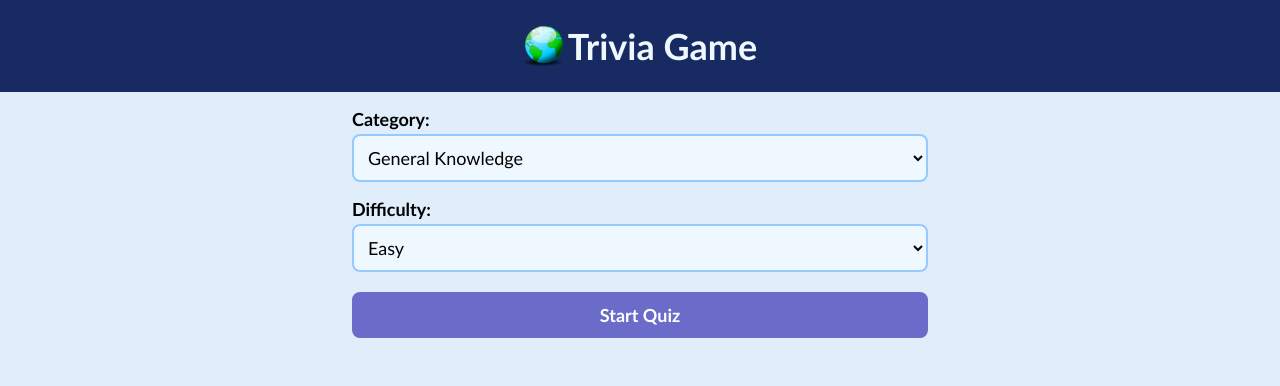
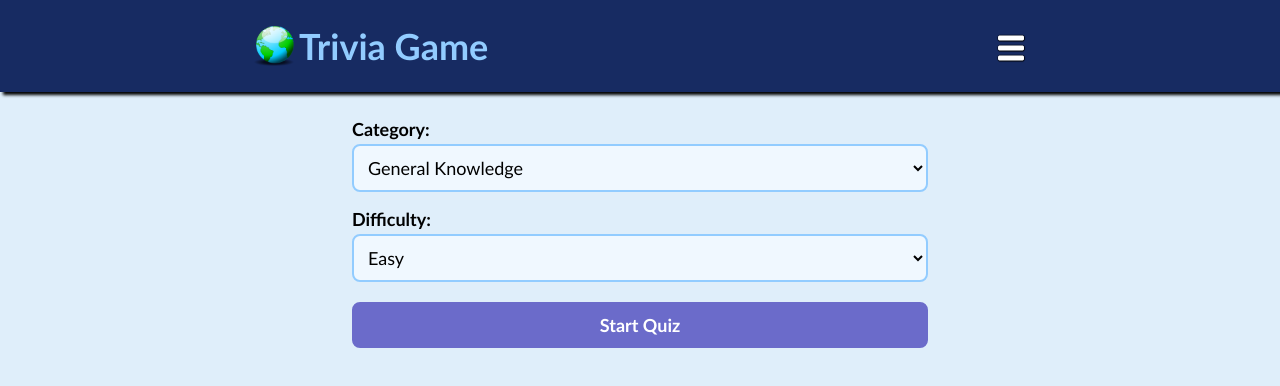
Before and after one commit to adrianmarceloledesma/trivia-game, a React (Vite) app: page / in a window 1280 px wide. Shown: the top 386 px of the page. Built offline with nearby package versions, Linux system fonts and the light colour scheme.

Commit message:
menu updated

```diff
--- a/src/App.css
+++ b/src/App.css
@@ -13,14 +13,17 @@
    font-size: 18px;
    margin: auto;
    overflow-wrap: break-word;
+
 }
 body{
    margin: auto;
    background-color: rgb(223, 238, 250);
+
 }
 .cont-components{
    margin: auto;
    width: 90%;
+   margin-top: 20px;
    @media(min-width: 400px){
      width: 80%;
    }
@@ -32,17 +35,24 @@ body{
     }
 
 }
+
+.cont-title-menu{
+   display: flex;
+   color: rgb(146, 204, 255);
+   background-color: rgb(23, 43, 98);
+   justify-content:space-around;
+   box-shadow: 3px 3px 3px black;
+   position: relative;
+   z-index: 3;
+}
+
 .cont-title{
    display: flex;
    justify-content: center;
    align-items: center;
-   color: aliceblue;
-   background-color: rgb(23, 43, 98);
-   margin-bottom: 10px;
 }
 .cont-title img{
    width: 40px;
-
 }
 h1{
   margin-left: 5px;
@@ -59,9 +69,48 @@ input, select{
    word-wrap: break-word;
    transition: all 0.5s ease;
 
+   box-sizing: border-box;
 }
 
-/* Efecto al hacer clic (focus) */
 input:focus, input:active {
   transform: scale(1.1);
 }
+
+.cont-menu{
+   text-align: center;
+   position: absolute;
+   top:90px;
+   right: 0;
+   width: 100%;
+   height: 70%;
+   background-color: rgb(23, 43, 98);
+   box-shadow: 2px 2px 2px black;
+   z-index: 2;
+   color: aliceblue;
+   transition: all 0.5s ease;
+
+   @media(min-width: 600px){
+      width: 18%;
+      height: auto;
+    }
+}
+.cont-menu p{
+   transition: all 0.5s ease;
+   cursor: pointer;
+}
+
+.cont-menu p:focus, .cont-menu p:active {
+  transform: scale(1.5);
+}
+.menu-burg-icon{
+   width: 30px;
+   height: 40px;
+   align-self:center;
+   margin-bottom: -4px;
+   transition: all 0.5s ease;
+   cursor: pointer;
+}
+
+.menu-burg-icon:focus, .menu-burg-icon:active {
+  transform: scale(2);
+}
--- a/src/App.tsx
+++ b/src/App.tsx
@@ -7,6 +7,8 @@ import FormOptions from "./components/FormOptions";
 import fetchTrivia from "./hooks/fetchTrivia";
 import Finished from "./components/Finished";
 import iconTitle from './icon-title.png'
+import iconMenu from './images/menu-icon.png'
+import iconX from './images/x.png'
 
 function App() {
   const [questions, setQuestions] = useState<Question[]>([]);
@@ -14,7 +16,7 @@ function App() {
   const [initiateTimer, setInitiateTimer] = useState(false);
   const [currentQuestionIndex, setCurrentQuestionIndex] = useState(0); // to go to the next question
   const [changeSettings, setChangeSettings] = useState(false);
-
+  const [showMenu, setShowMenu] = useState(false);
   const finished = currentQuestionIndex >= 10 ? true : false;
 
   //mix answers
@@ -54,7 +56,7 @@ function App() {
       setPoints(0);
       setUserAnswers([]);
       setInitiateTimer(true);
-      setTime(10);
+      setTime(15);
       setChangeSettings(false);
 
     } catch (error) {
@@ -90,7 +92,7 @@ function App() {
 
       setTimeout(() => {
         setCurrentQuestionIndex((prev) => prev + 1);
-        setTime(10);
+        setTime(15);
         setInitiateTimer(true);
       }, 2000);
 
@@ -99,7 +101,7 @@ function App() {
   };
 
   //timer
-  const [time, setTime] = useState(10);
+  const [time, setTime] = useState(15);
   useEffect(() => {
     if (time > 0 && initiateTimer) {
       const timerId = setTimeout(() => {
@@ -164,16 +166,42 @@ function App() {
   }
 
 
+
+
+
   return (
     <div className="container">
-      <div className="cont-title">
-        <img src={iconTitle} />
-        <h1>Trivia Game</h1>
+      <div className="cont-title-menu">
+        <div className="cont-title">
+          <img src={iconTitle} />
+          <h1>Trivia Game</h1>
+        </div>
+      <img src={!showMenu ? iconMenu : iconX} alt="" className="menu-burg-icon" onClick={()=>setShowMenu((prev)=>!prev)}/>
       </div>
+
 
       <div className="cont-components">
         {content}
       </div>
+
+      {
+        showMenu?
+       <div className="cont-menu">
+          <p>Your Stats</p>
+        </div> : null
+      }
+     {/*
+
+      AGREGAR REACT ROUTE PARA TODOS LOS COMPONENTES
+
+
+        {!showMenu ? <div className="cont-components">{content}</div> :
+        <div className="cont-menu">
+          <p>Your Stats</p>
+          {/*React Route para redirigir a otro component
+          </div>
+        }*/}
+
     </div>
   );
 }
@@ -189,3 +217,11 @@ export default App;
 // Best score
 //
 // Games played
+/*
+│ 📊 Your Stats         │
+├───────────────────────┤
+│ Games played:   12    │
+│ Best score:     9     │
+│ Last score:     7     │
+│ Average score:  6.8   │
+*/
```
Also changed, not shown: src/images/menu-icon.png (added), src/images/x.png (added).
